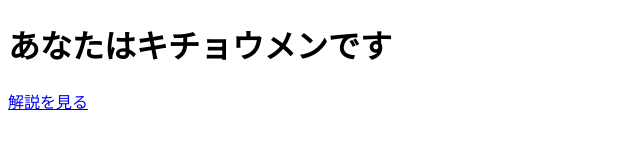
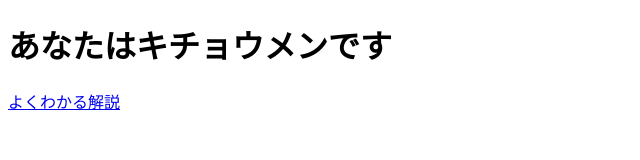
Before and after one commit to kgrymd/SEIKAKUTest, a plain HTML site: page result1.html in a window 1280 px wide. Shown: the full height of the page, 0-640 px from the left. Drawn offline with Linux system fonts and the light colour scheme.

Commit message:
よくわかる解説

```diff
--- a/result1.html
+++ b/result1.html
@@ -10,7 +10,7 @@
 
 <body>
     <h1>あなたはキチョウメンです</h1>
-    <a href="explanation.html">解説を見る</a>
+    <a href="explanation.html">よくわかる解説</a>
 
 </body>
 
```
Also changed, not shown: result2.html (+1 -1 lines), result3.html (+1 -1 lines).
